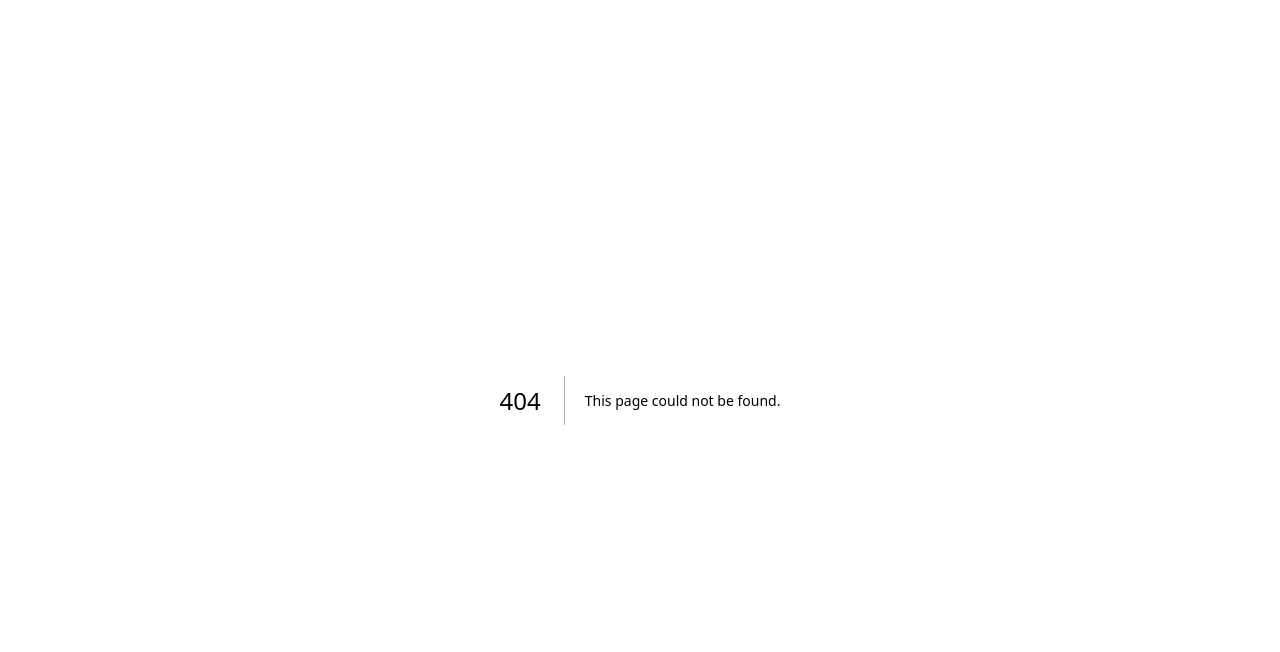
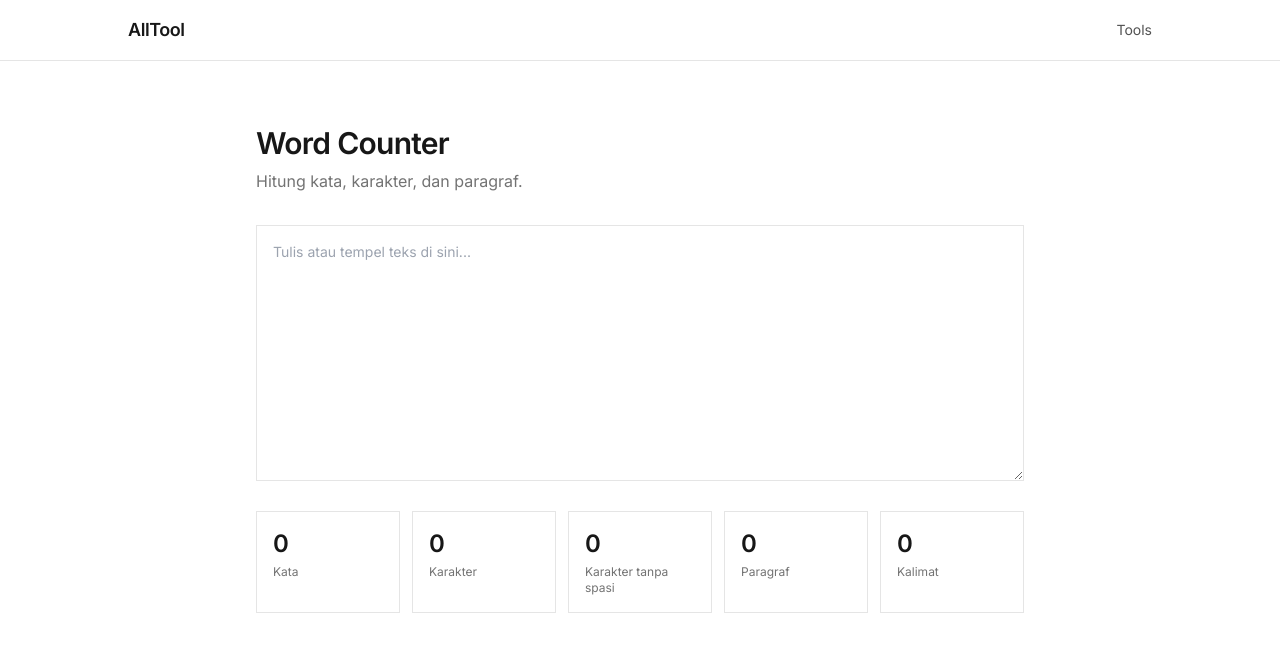
Before and after one commit to sionlimitles-spec/all-tool-sxzz, a Next.js app: page /tools/word-counter in a window 1280 px wide. Before the commit this address had no page. Shown: the top 652 px of the page. Built offline with nearby package versions, Linux system fonts and the light colour scheme.

Commit message:
Create page.tsx

```diff
--- /dev/null
+++ b/src/app/tools/word-counter/page.tsx
@@ -0,0 +1,55 @@
+"use client";
+
+import { useState } from "react";
+import Link from "next/link";
+
+export default function WordCounter() {
+  const [text, setText] = useState("");
+
+  const words = text.trim() ? text.trim().split(/\s+/).length : 0;
+  const chars = text.length;
+  const charsNoSpace = text.replace(/\s/g, "").length;
+  const paragraphs = text.split(/\n+/).filter((p) => p.trim()).length;
+  const sentences = text.split(/[.!?]+/).filter((s) => s.trim()).length;
+
+  const stats = [
+    { label: "Kata", value: words },
+    { label: "Karakter", value: chars },
+    { label: "Karakter tanpa spasi", value: charsNoSpace },
+    { label: "Paragraf", value: paragraphs },
+    { label: "Kalimat", value: sentences },
+  ];
+
+  return (
+    <div className="min-h-screen bg-white">
+      <nav className="border-b border-neutral-200 px-6 py-4">
+        <div className="mx-auto flex max-w-5xl items-center justify-between">
+          <Link href="/" className="text-lg font-semibold tracking-tight text-neutral-900">AllTool</Link>
+          <Link href="/tools" className="text-sm text-neutral-600 hover:text-neutral-900">Tools</Link>
+        </div>
+      </nav>
+      <section className="px-6 py-16">
+        <div className="mx-auto max-w-3xl">
+          <h1 className="text-3xl font-semibold tracking-tight text-neutral-900">Word Counter</h1>
+          <p className="mt-2 text-neutral-500">Hitung kata, karakter, dan paragraf.</p>
+
+          <textarea
+            value={text}
+            onChange={(e) => setText(e.target.value)}
+            placeholder="Tulis atau tempel teks di sini..."
+            className="mt-8 h-64 w-full border border-neutral-200 p-4 text-sm focus:border-neutral-900 focus:outline-none"
+          />
+
+          <div className="mt-6 grid grid-cols-2 gap-3 md:grid-cols-5">
+            {stats.map((s) => (
+              <div key={s.label} className="border border-neutral-200 p-4">
+                <div className="text-2xl font-semibold text-neutral-900">{s.value}</div>
+                <div className="mt-1 text-xs text-neutral-500">{s.label}</div>
+              </div>
+            ))}
+          </div>
+        </div>
+      </section>
+    </div>
+  );
+}
```
